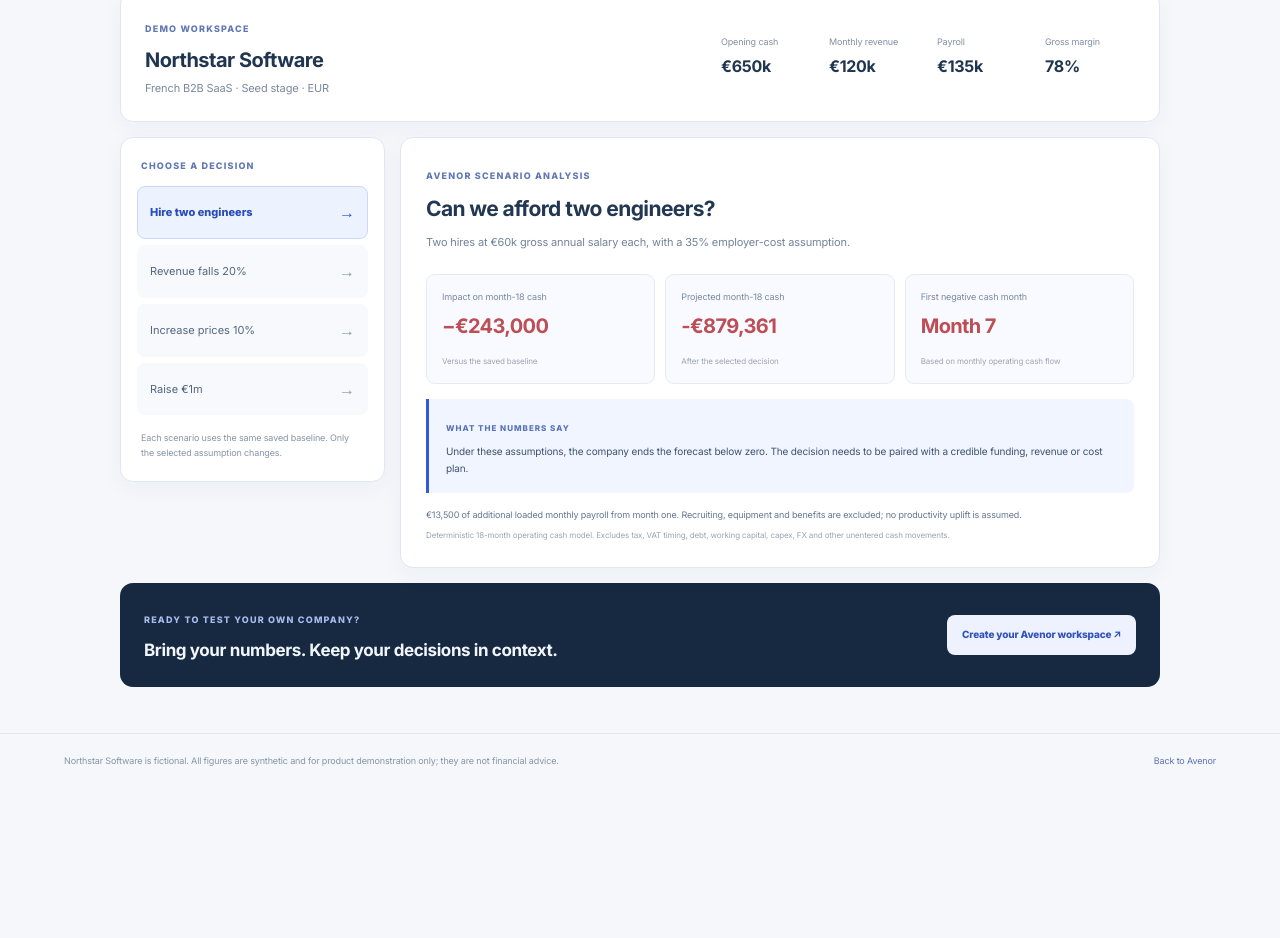
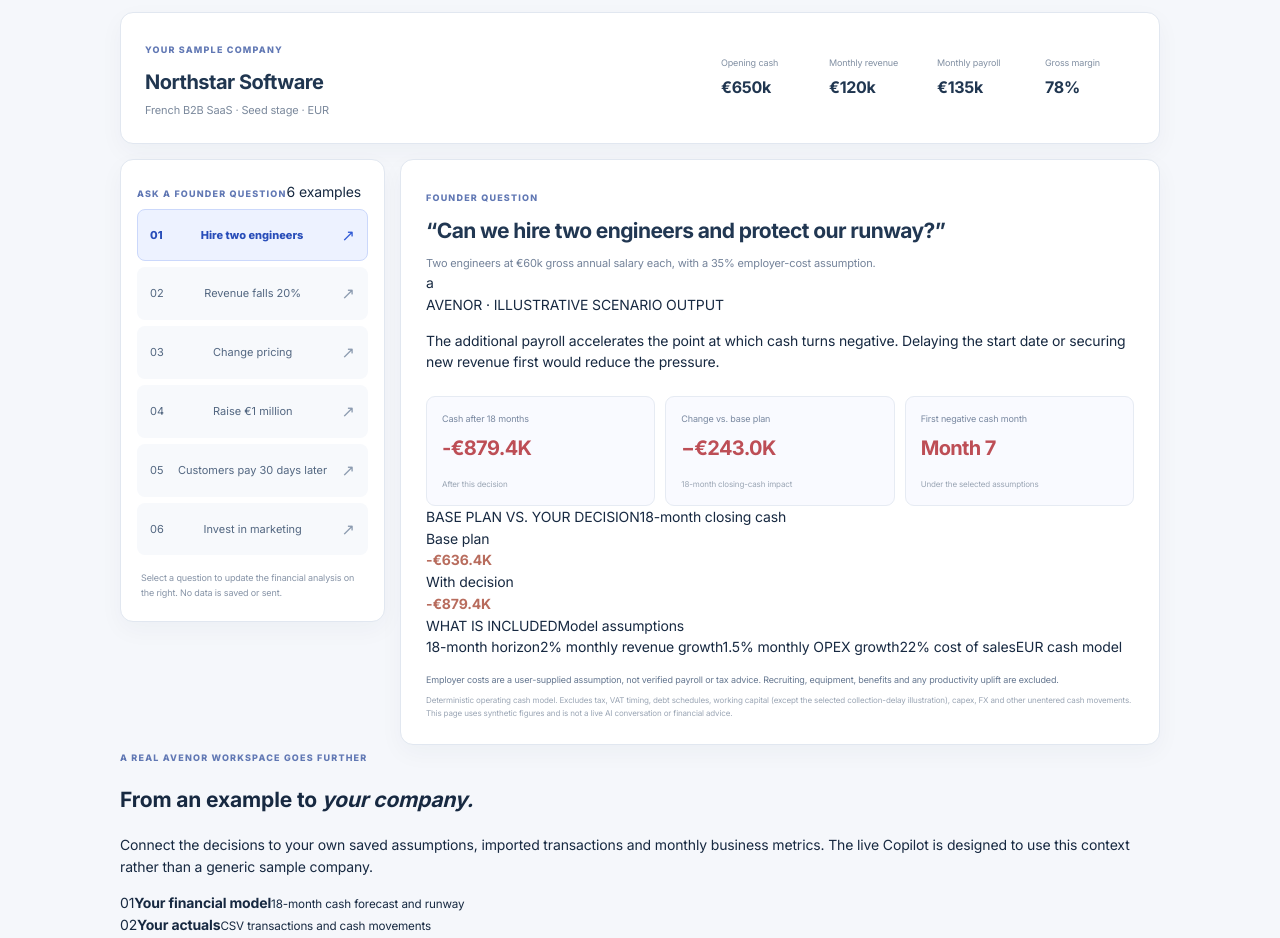
Before and after one commit to hugothomas593-dotcom/FinanceOS, a Next.js app: page /demo in a window 1280 px wide. Shown: the part 397-1335 px from the top of the page. Before the commit the page ends 1185 px from the top, so only its background shows below. Built offline with nearby package versions, Linux system fonts and the light colour scheme.

Commit message:
Upgrade public interactive Avenor demo

```diff
--- a/src/components/demo-playground.tsx
+++ b/src/components/demo-playground.tsx
@@ -3,7 +3,7 @@
 import { useMemo, useState } from 'react';
 import Link from 'next/link';
 import type { ModelInputs } from '@/lib/finance';
-import { simulateFinancialDecision } from '@/lib/finance-intelligence';
+import { simulateFinancialDecision, type DecisionChange } from '@/lib/finance-intelligence';
 
 const demoModel: ModelInputs = {
   openingCash: 650_000,
@@ -16,42 +16,77 @@ const demoModel: ModelInputs = {
   existingOtherNetCashAdjustments: 0,
 };
 
-const scenarios = [
+const scenarios: Array<{
+  id: string;
+  label: string;
+  question: string;
+  title: string;
+  description: string;
+  change: DecisionChange;
+  insight: string;
+  caveat: string;
+}> = [
   {
     id: 'hire',
     label: 'Hire two engineers',
-    title: 'Can we afford two engineers?',
-    description: 'Two hires at €60k gross annual salary each, with a 35% employer-cost assumption.',
+    question: 'Can we hire two engineers and protect our runway?',
+    title: 'The hiring decision',
+    description: 'Two engineers at €60k gross annual salary each, with a 35% employer-cost assumption.',
     change: { name: 'Hire two engineers', monthlyPayrollChange: 13_500, horizonMonths: 18 },
-    caveat: '€13,500 of additional loaded monthly payroll from month one. Recruiting, equipment and benefits are excluded; no productivity uplift is assumed.',
+    insight: 'The additional payroll accelerates the point at which cash turns negative. Delaying the start date or securing new revenue first would reduce the pressure.',
+    caveat: 'Employer costs are a user-supplied assumption, not verified payroll or tax advice. Recruiting, equipment, benefits and any productivity uplift are excluded.',
   },
   {
     id: 'revenue',
     label: 'Revenue falls 20%',
-    title: 'What if revenue drops by 20%?',
+    question: 'What if revenue is 20% lower than planned?',
+    title: 'A revenue downside',
     description: 'A sustained 20% reduction in monthly revenue across the full 18-month forecast.',
     change: { name: 'Revenue downside', revenueChangePct: -20, horizonMonths: 18 },
-    caveat: 'The 20% revenue reduction is held constant for all 18 months. No cost reductions or management actions are assumed.',
+    insight: 'A lasting revenue shortfall has a compounding effect on cash. The first response should be to revisit discretionary spend and update the sales assumptions—not to assume an automatic cost reduction.',
+    caveat: 'The 20% reduction is applied from month one and held constant. No management action, cost reduction or change in customer payment timing is assumed.',
   },
   {
     id: 'pricing',
-    label: 'Increase prices 10%',
-    title: 'What if we increase prices by 10%?',
-    description: 'A 10% increase in revenue, assuming customer volume and churn remain unchanged.',
-    change: { name: 'Price increase', revenueChangePct: 10, horizonMonths: 18 },
-    caveat: 'This assumes unchanged customer volume and churn. Avenor does not infer price elasticity from the supplied figures.',
+    label: 'Change pricing',
+    question: 'Can a 10% price increase offset a 5% drop in customers?',
+    title: 'Price versus volume',
+    description: 'A 10% price increase combined with a 5% reduction in customer volume. The resulting revenue assumption is +4.5%.',
+    change: { name: 'Price and volume sensitivity', revenueChangePct: 4.5, horizonMonths: 18 },
+    insight: 'The combined assumption improves revenue in this model, but the result depends on the volume response actually occurring. Test the change with customer cohorts before rolling it out.',
+    caveat: 'The 5% volume reduction is an explicit scenario assumption. Avenor does not infer price elasticity or predict how customers will react.',
   },
   {
     id: 'fundraise',
-    label: 'Raise €1m',
-    title: 'What if we raise €1 million?',
-    description: 'A €1m cash inflow in month one at a €6m pre-money valuation.',
+    label: 'Raise €1 million',
+    question: 'What changes if we raise €1m at a €6m pre-money valuation?',
+    title: 'A funding scenario',
+    description: 'A €1m cash inflow in month one, at a €6m pre-money valuation.',
     change: { name: 'Seed extension', oneTimeCashImpact: 1_000_000, oneTimeMonth: 1, horizonMonths: 18 },
-    caveat: 'Simple priced-equity estimate: €7m post-money and 14.3% indicative new-investor ownership. Excludes fees, convertibles and option-pool changes.',
+    insight: 'The funding inflow moves the modeled cash position above zero at month 18. It buys time; it does not by itself prove that the underlying business model is sustainable.',
+    caveat: 'The cash impact is shown before fees. Indicative new-investor ownership is 14.3% on a simple priced-equity basis; SAFEs, convertibles, option-pool changes and preferences are excluded.',
   },
-] as const;
-
-type ScenarioId = typeof scenarios[number]['id'];
+  {
+    id: 'collections',
+    label: 'Customers pay 30 days later',
+    question: 'What if customers start paying us 30 days later?',
+    title: 'A cash-collection delay',
+    description: 'A 30-day increase in days sales outstanding, using the current monthly revenue run-rate.',
+    change: { name: '30-day collection delay', oneTimeCashImpact: -120_000, oneTimeMonth: 1, horizonMonths: 18 },
+    insight: 'A slower collection cycle ties up cash even when reported revenue is unchanged. Tighten invoice follow-up and review payment terms before treating this as a permanent change.',
+    caveat: 'This is a simplified one-off cash adjustment of one month of current revenue. It is not a full receivables ageing or working-capital schedule.',
+  },
+  {
+    id: 'marketing',
+    label: 'Invest in marketing',
+    question: 'Can we invest €25k in a campaign and increase revenue?',
+    title: 'A marketing investment',
+    description: 'A €25k upfront campaign, €2k additional monthly spend and an assumed 5% revenue uplift.',
+    change: { name: 'Marketing investment', revenueChangePct: 5, monthlyOpexChange: 2_000, oneTimeCashImpact: -25_000, oneTimeMonth: 1, horizonMonths: 18 },
+    insight: 'The investment only helps if the assumed revenue uplift materialises and is retained. Compare the modeled result with actual campaign performance before extending the spend.',
+    caveat: 'The 5% uplift is an illustrative assumption, not an observed campaign outcome. Attribution, sales commission, retention and timing effects are excluded.',
+  },
+];
 
 const eur = (value: number) => new Intl.NumberFormat('en-IE', {
   style: 'currency',
@@ -59,8 +94,23 @@ const eur = (value: number) => new Intl.NumberFormat('en-IE', {
   maximumFractionDigits: 0,
 }).format(value);
 
+const compactEur = (value: number) => new Intl.NumberFormat('en-IE', {
+  style: 'currency',
+  currency: 'EUR',
+  notation: 'compact',
+  maximumFractionDigits: 1,
+}).format(value);
+
+function Brand() {
+  return (
+    <Link className="demo-brand" href="/" aria-label="Avenor home">
+      <span>a</span> avenor
+    </Link>
+  );
+}
+
 export function DemoPlayground() {
-  const [selectedId, setSelectedId] = useState<ScenarioId>('hire');
+  const [selectedId, setSelectedId] = useState('hire');
   const selected = scenarios.find((scenario) => scenario.id === selectedId) ?? scenarios[0];
   const result = useMemo(
     () => simulateFinancialDecision(demoModel, selected.change),
@@ -70,42 +120,58 @@ export function DemoPlayground() {
   const impact = result.impact.endingCash;
   const endingCash = result.scenario.endingCash;
   const firstNegative = result.scenario.firstMonthCashNegative;
+  const maxBar = Math.max(
+    Math.abs(result.base.endingCash),
+    Math.abs(endingCash),
+    1,
+  );
+  const baseBar = Math.max(3, (Math.abs(result.base.endingCash) / maxBar) * 100);
+  const scenarioBar = Math.max(3, (Math.abs(endingCash) / maxBar) * 100);
 
   return (
     <main className="demo-page">
       <header className="demo-header">
-        <Link href="/" className="demo-brand"><span>A</span> avenor</Link>
+        <Brand />
         <div className="demo-header-actions">
-          <span className="demo-synthetic-label">Illustrative company · Synthetic data</span>
-          <Link href="/login?mode=signup" className="demo-signup-link">Create workspace ↗</Link>
+          <span className="demo-synthetic-label">Fictional company · Synthetic data</span>
+          <Link className="demo-back-link" href="/">Back to website</Link>
+          <Link className="demo-signup-link" href="/login?mode=signup">Create workspace <span>↗</span></Link>
         </div>
       </header>
 
       <section className="demo-hero">
-        <div className="demo-eyebrow">NO ACCOUNT NEEDED · INTERACTIVE FINANCIAL DEMO</div>
-        <h1>See the numbers behind<br /><em>the next decision.</em></h1>
-        <p>Explore a fictional B2B SaaS company with €650k in opening cash, €120k monthly revenue and a saved 18-month model. Change the decision and see how the forecast moves.</p>
+        <div className="demo-eyebrow"><span className="demo-live-dot" /> INTERACTIVE PRODUCT DEMO · NO SIGN-UP</div>
+        <h1>Ask the question.<br /><em>See what it changes.</em></h1>
+        <p>Explore six decisions inside a fictional French SaaS company. Each selection reruns the same 18-month cash model, so you can see the trade-off before committing to a real decision.</p>
+        <div className="demo-hero-proof">
+          <span>01</span> Change a decision <i />
+          <span>02</span> Compare the forecast <i />
+          <span>03</span> Inspect the assumptions
+        </div>
       </section>
 
       <section className="demo-workspace" aria-label="Interactive financial scenario explorer">
         <div className="demo-company-card">
-          <div>
-            <span className="demo-kicker">DEMO WORKSPACE</span>
+          <div className="demo-company-intro">
+            <span className="demo-kicker">YOUR SAMPLE COMPANY</span>
             <h2>Northstar Software</h2>
             <p>French B2B SaaS · Seed stage · EUR</p>
           </div>
           <div className="demo-company-metrics">
             <div><span>Opening cash</span><strong>€650k</strong></div>
             <div><span>Monthly revenue</span><strong>€120k</strong></div>
-            <div><span>Payroll</span><strong>€135k</strong></div>
+            <div><span>Monthly payroll</span><strong>€135k</strong></div>
             <div><span>Gross margin</span><strong>78%</strong></div>
           </div>
         </div>
 
         <div className="demo-scenario-layout">
-          <div className="demo-scenario-picker">
-            <span className="demo-kicker">CHOOSE A DECISION</span>
-            {scenarios.map((scenario) => (
+          <aside className="demo-scenario-picker">
+            <div className="demo-picker-heading">
+              <span className="demo-kicker">ASK A FOUNDER QUESTION</span>
+              <span>6 examples</span>
+            </div>
+            {scenarios.map((scenario, index) => (
               <button
                 type="button"
                 key={scenario.id}
@@ -113,55 +179,106 @@ export function DemoPlayground() {
                 onClick={() => setSelectedId(scenario.id)}
                 aria-pressed={selectedId === scenario.id}
               >
-                <span>{scenario.label}</span><b>→</b>
+                <span className="demo-scenario-number">0{index + 1}</span>
+                <span className="demo-scenario-label">{scenario.label}</span>
+                <b>↗</b>
               </button>
             ))}
-            <p className="demo-picker-footnote">Each scenario uses the same saved baseline. Only the selected assumption changes.</p>
-          </div>
+            <p className="demo-picker-footnote">Select a question to update the financial analysis on the right. No data is saved or sent.</p>
+          </aside>
 
           <div className="demo-results">
             <div className="demo-result-heading">
-              <span className="demo-kicker">AVENOR SCENARIO ANALYSIS</span>
-              <h2>{selected.title}</h2>
+              <span className="demo-kicker">FOUNDER QUESTION</span>
+              <h2>“{selected.question}”</h2>
               <p>{selected.description}</p>
             </div>
+
+            <div className="demo-result-banner">
+              <div className="demo-answer-avatar">a</div>
+              <div>
+                <span>AVENOR · ILLUSTRATIVE SCENARIO OUTPUT</span>
+                <p>{selected.insight}</p>
+              </div>
+            </div>
+
             <div className="demo-result-grid">
               <div>
-                <span>Impact on month-18 cash</span>
-                <strong className={impact >= 0 ? 'positive' : 'negative'}>{impact >= 0 ? '+' : '−'}{eur(Math.abs(impact))}</strong>
-                <small>Versus the saved baseline</small>
+                <span>Cash after 18 months</span>
+                <strong className={endingCash >= 0 ? 'positive' : 'negative'}>{compactEur(endingCash)}</strong>
+                <small>After this decision</small>
               </div>
               <div>
-                <span>Projected month-18 cash</span>
-                <strong className={endingCash >= 0 ? 'positive' : 'negative'}>{eur(endingCash)}</strong>
-                <small>After the selected decision</small>
+                <span>Change vs. base plan</span>
+                <strong className={impact >= 0 ? 'positive' : 'negative'}>{impact >= 0 ? '+' : '−'}{compactEur(Math.abs(impact))}</strong>
+                <small>18-month closing-cash impact</small>
               </div>
               <div>
                 <span>First negative cash month</span>
-                <strong className={firstNegative === null ? 'positive' : 'negative'}>{firstNegative === null ? 'Not within 18m' : `Month ${firstNegative}`}</strong>
-                <small>Based on monthly operating cash flow</small>
+                <strong className={firstNegative === null ? 'positive' : 'negative'}>{firstNegative === null ? 'Not in 18m' : `Month ${firstNegative}`}</strong>
+                <small>Under the selected assumptions</small>
               </div>
             </div>
-            <div className="demo-recommendation">
-              <span>WHAT THE NUMBERS SAY</span>
-              <p>{endingCash < 0
-                ? 'Under these assumptions, the company ends the forecast below zero. The decision needs to be paired with a credible funding, revenue or cost plan.'
-                : impact > 0
-                  ? 'This improves the modeled cash position, but the founder should still test execution risk, timing and any costs excluded from the scenario.'
-                  : 'This decision reduces the cash buffer. Check the hiring or investment timing against the company’s minimum runway target before committing.'}</p>
+
+            <div className="demo-comparison">
+              <div className="demo-comparison-title">
+                <span>BASE PLAN VS. YOUR DECISION</span>
+                <span>18-month closing cash</span>
+              </div>
+              <div className="demo-comparison-row">
+                <span>Base plan</span>
+                <div className="demo-comparison-track"><i style={{ width: `${baseBar}%` }} /></div>
+                <b className={result.base.endingCash >= 0 ? 'positive' : 'negative'}>{compactEur(result.base.endingCash)}</b>
+              </div>
+              <div className="demo-comparison-row">
+                <span>With decision</span>
+                <div className="demo-comparison-track"><i className="selected" style={{ width: `${scenarioBar}%` }} /></div>
+                <b className={endingCash >= 0 ? 'positive' : 'negative'}>{compactEur(endingCash)}</b>
+              </div>
             </div>
+
+            <div className="demo-assumptions">
+              <div className="demo-assumptions-title"><span>WHAT IS INCLUDED</span><span>Model assumptions</span></div>
+              <div className="demo-assumption-pills">
+                <span>18-month horizon</span>
+                <span>2% monthly revenue growth</span>
+                <span>1.5% monthly OPEX growth</span>
+                <span>22% cost of sales</span>
+                <span>EUR cash model</span>
+              </div>
+            </div>
+
             <p className="demo-caveat">{selected.caveat}</p>
-            <p className="demo-method-note">Deterministic 18-month operating cash model. Excludes tax, VAT timing, debt, working capital, capex, FX and other unentered cash movements.</p>
+            <p className="demo-method-note">Deterministic operating cash model. Excludes tax, VAT timing, debt schedules, working capital (except the selected collection-delay illustration), capex, FX and other unentered cash movements. This page uses synthetic figures and is not a live AI conversation or financial advice.</p>
           </div>
         </div>
 
+        <section className="demo-capabilities">
+          <div>
+            <span className="demo-kicker">A REAL AVENOR WORKSPACE GOES FURTHER</span>
+            <h2>From an example to <em>your company.</em></h2>
+            <p>Connect the decisions to your own saved assumptions, imported transactions and monthly business metrics. The live Copilot is designed to use this context rather than a generic sample company.</p>
+          </div>
+          <div className="demo-capability-list">
+            <div><span>01</span><b>Your financial model</b><small>18-month cash forecast and runway</small></div>
+            <div><span>02</span><b>Your actuals</b><small>CSV transactions and cash movements</small></div>
+            <div><span>03</span><b>Your operating metrics</b><small>MRR, CAC, churn and gross margin</small></div>
+            <div><span>04</span><b>Your decisions</b><small>Saved scenarios and conversation history</small></div>
+          </div>
+        </section>
+
         <div className="demo-bottom-cta">
-          <div><span className="demo-kicker">READY TO TEST YOUR OWN COMPANY?</span><h2>Bring your numbers. Keep your decisions in context.</h2></div>
-          <Link href="/login?mode=signup">Create your Avenor workspace ↗</Link>
+          <div>
+            <span className="demo-kicker">READY TO TRY IT WITH YOUR NUMBERS?</span>
+            <h2>Move from a sample company to your own workspace.</h2>
+            <p>Start with a 30-day free trial, then €59/month. Card required; cancel anytime.</p>
+          </div>
+          <Link href="/login?mode=signup">Create your Avenor workspace <span>↗</span></Link>
         </div>
       </section>
+
       <footer className="demo-footer">
-        Northstar Software is fictional. All figures are synthetic and for product demonstration only; they are not financial advice.
+        <span>Northstar Software is fictional. All figures are synthetic and for product demonstration only.</span>
         <Link href="/">Back to Avenor</Link>
       </footer>
     </main>
```
